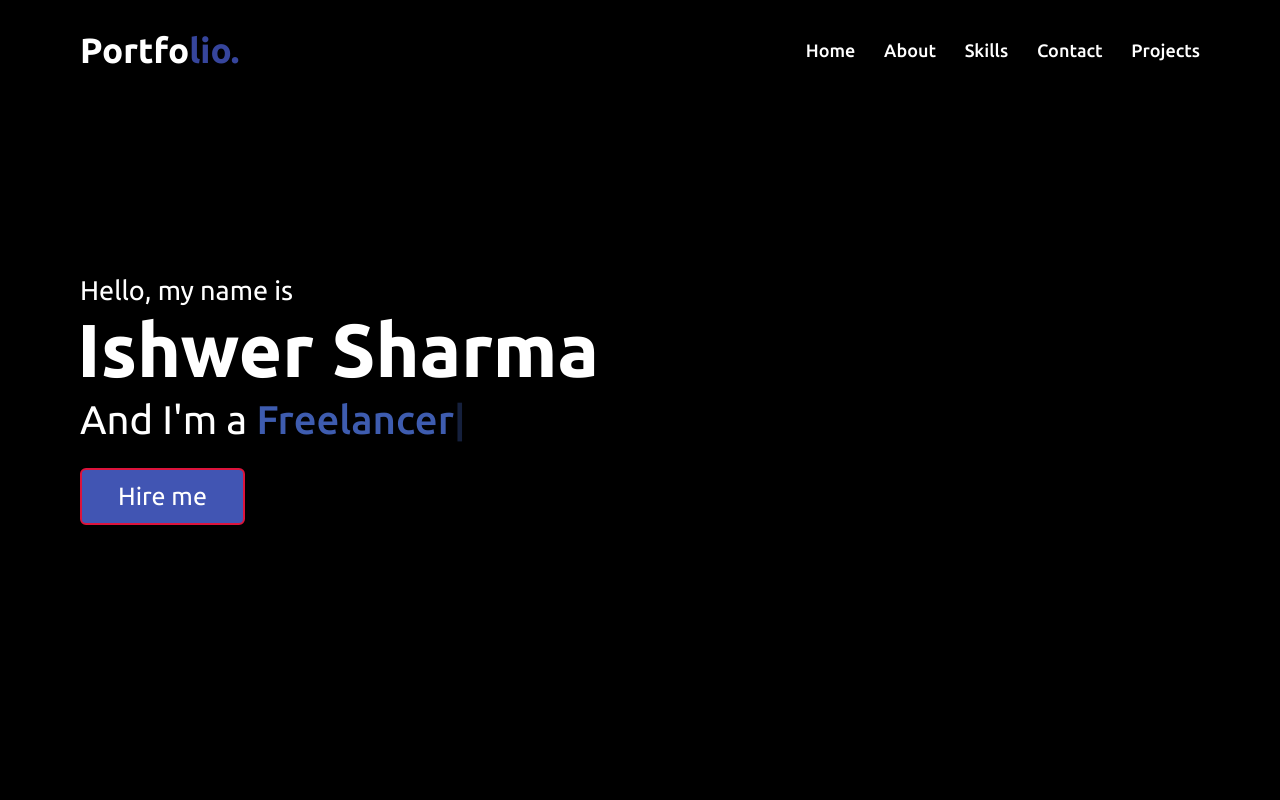
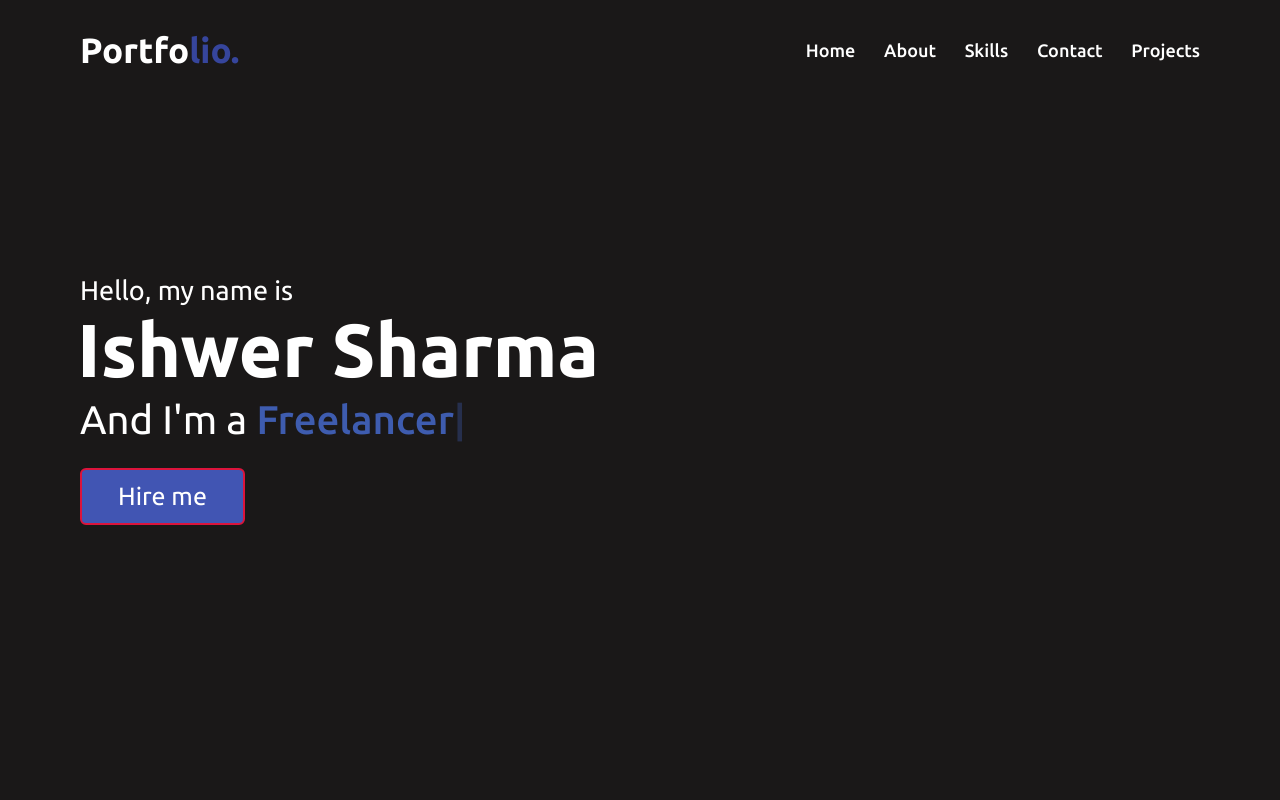
Before and after one commit to ishwersharma13/ishwersharma13.github.io, a plain HTML site: page index.html in a window 1280 px wide. Shown: the top 800 px of the page. Drawn offline with nearby package versions, Linux system fonts and the light colour scheme.

Commit message:
Update style.css

```diff
--- a/style.css
+++ b/style.css
@@ -165,7 +165,7 @@ section .title::after{
 /* home section styling */
 .home{
     display: flex;
-    background-color: black ;
+    background-color: rgb(26, 24, 24) ;
     height: 100vh;
     color: #fff;
     min-height: 500px;
@@ -269,7 +269,7 @@ section .title::after{
 .services .title::after,
 .teams .title::after{
     background: #111;
-    content: "what i provide";
+
 }
 .services .serv-content .card{
     width: calc(33% - 20px);
```
